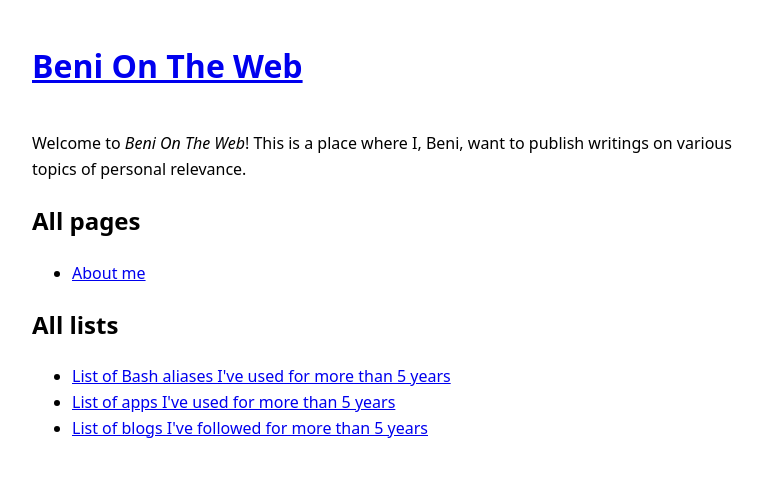
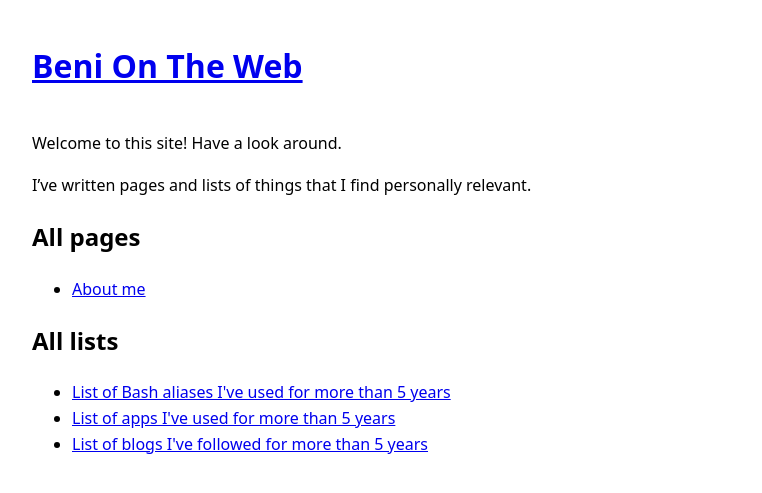
Before and after one commit to beniTrainor/beni-on-the-web, a Jekyll site: the page built from index.md, in a window 1280 px wide. Shown: the top 493 px of the page, without its empty margins (258-1020 px from the left). Built offline with Jekyll 4.4.1, drawn with Linux system fonts in a browser that asks for light colours.

Commit message:
change top title and description

```diff
--- a/index.md
+++ b/index.md
@@ -3,7 +3,9 @@ layout: default
 title: Beni On The Web
 ---
 
-Welcome to *Beni On The Web*! This is a place where I, Beni, want to publish writings on various topics of personal relevance.
+Welcome to this site! Have a look around.
+
+I've written pages and lists of things that I find personally relevant.
 
 ## All pages
 
```
